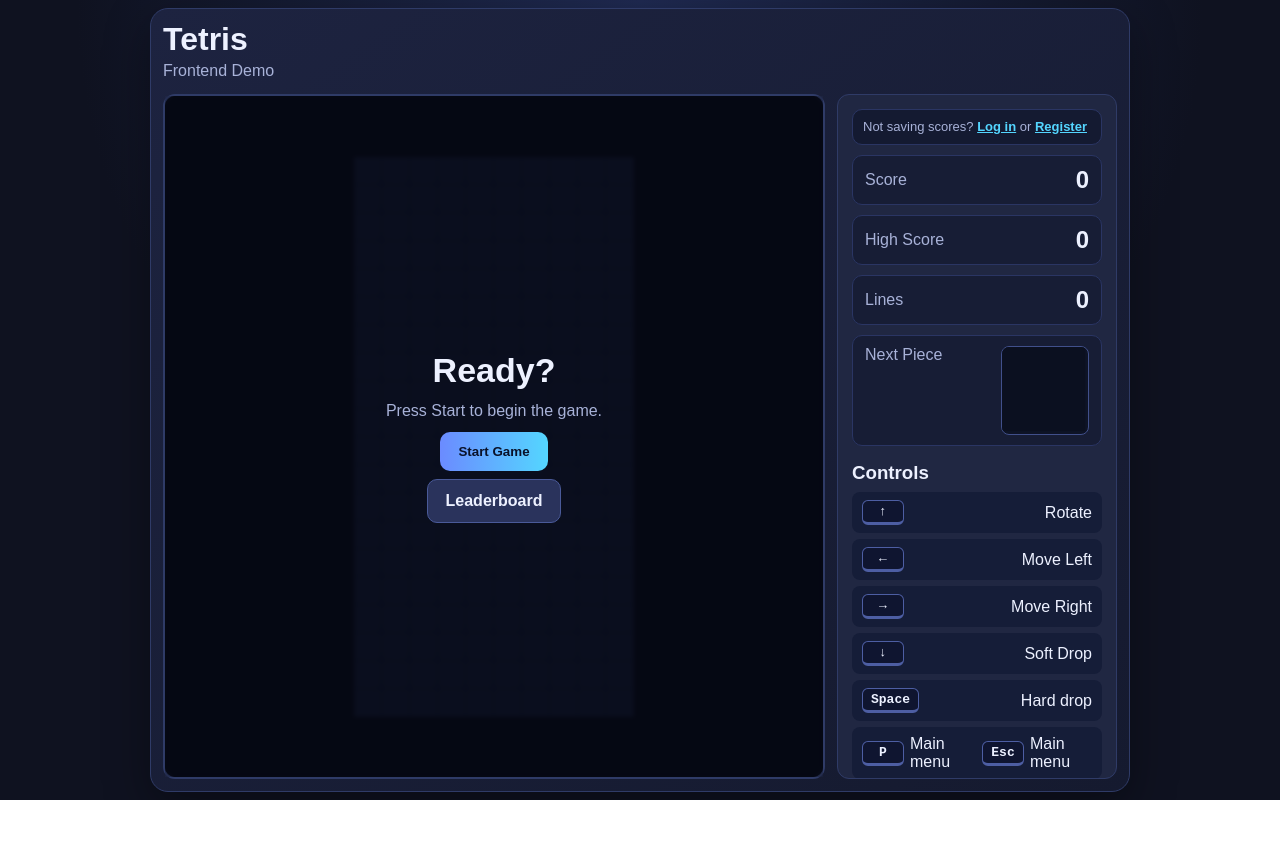
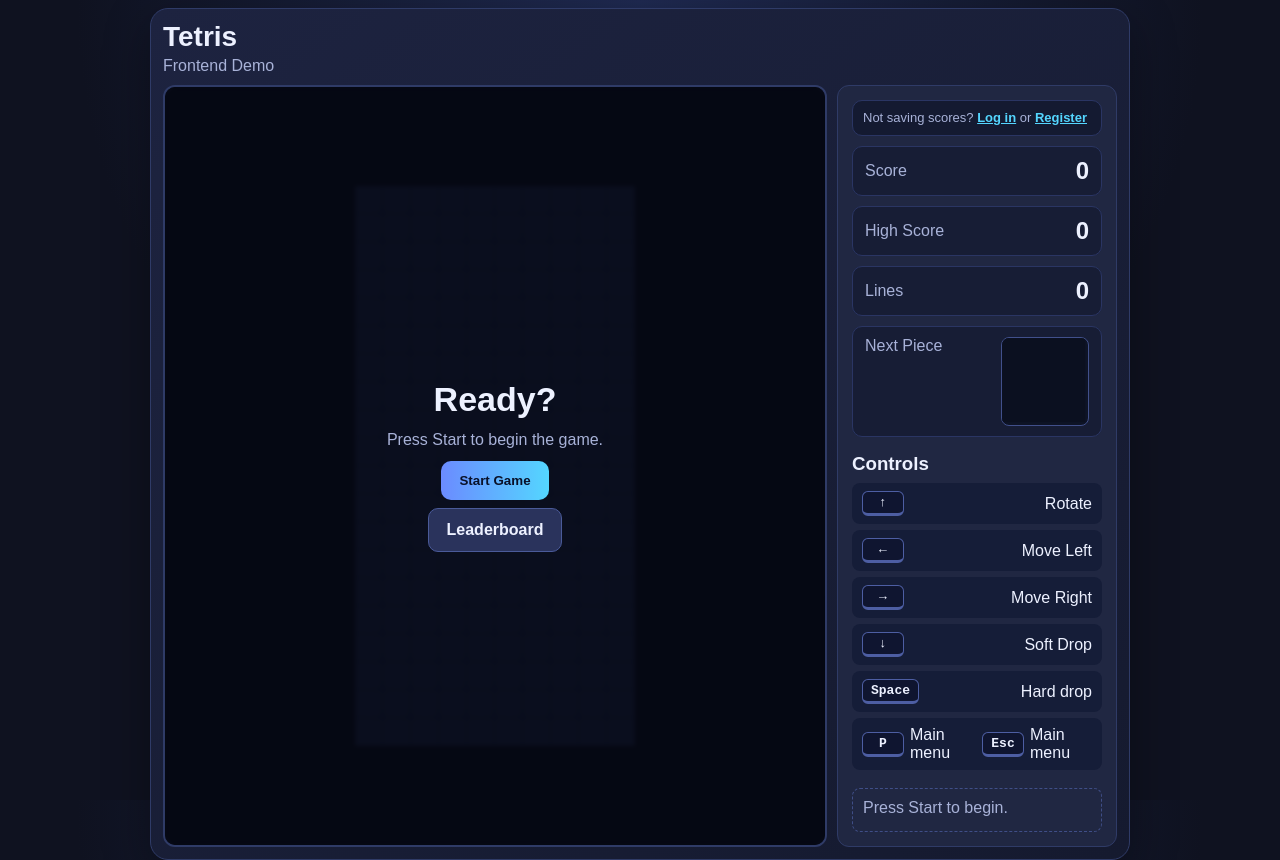
Before and after one commit to isaayev/Tetris, a website: page index.html in a window 1280 px wide. Before the commit the page ends 800 px from the top, so only its background shows below. Drawn offline with Linux system fonts and the light colour scheme.

Commit message:
responsive page for laptop screen

```diff
--- a/style.css
+++ b/style.css
@@ -527,6 +527,40 @@ kbd {
   color: #ffc8d4;
 }
 
+@media (height <= 860px) and (width > 860px) {
+  body {
+    place-items: start center;
+    overflow-y: auto;
+  }
+
+  .app {
+    height: auto;
+    min-height: calc(100dvh - 16px);
+  }
+
+  .game-card {
+    height: auto;
+    min-height: calc(100dvh - 16px);
+    overflow: visible;
+  }
+
+  .game-header h1 {
+    font-size: 28px;
+  }
+
+  .game-header p {
+    margin-bottom: 10px;
+  }
+
+  .game-layout {
+    gap: 10px;
+  }
+
+  #tetris-board {
+    height: min(62dvh, 560px);
+  }
+}
+
 @media (width <= 860px) {
   body {
     place-items: start center;
```
